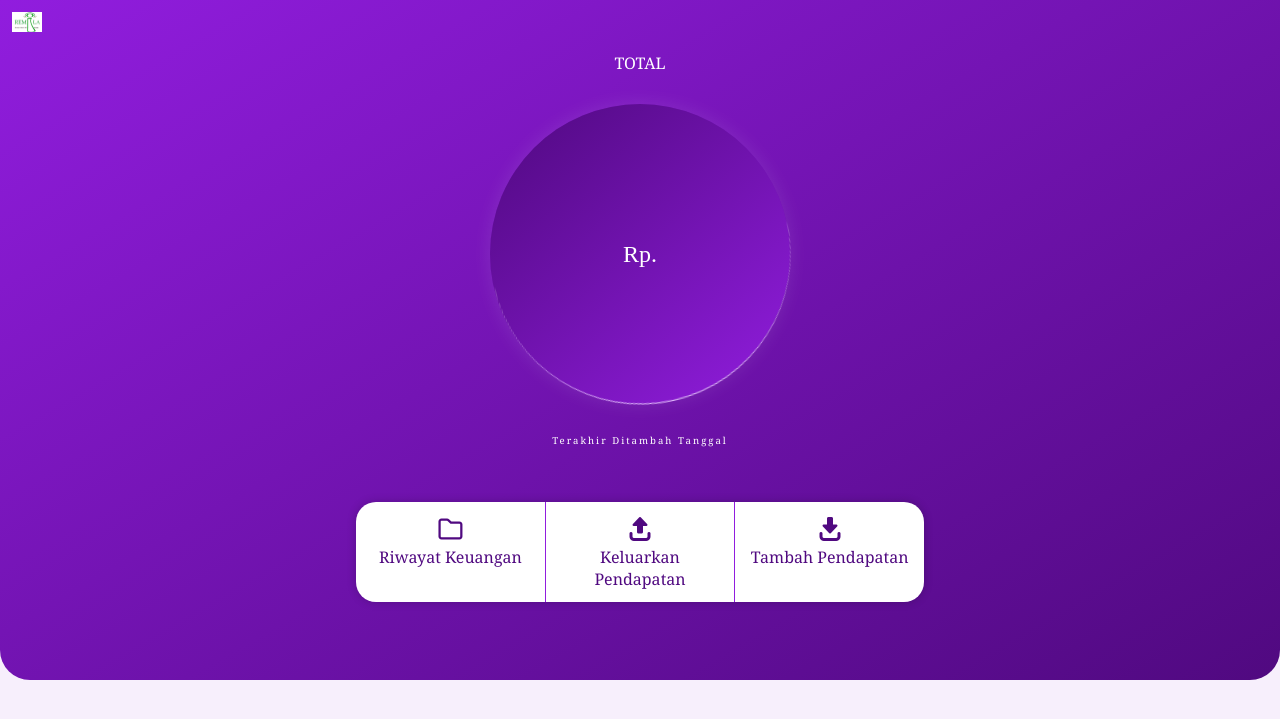
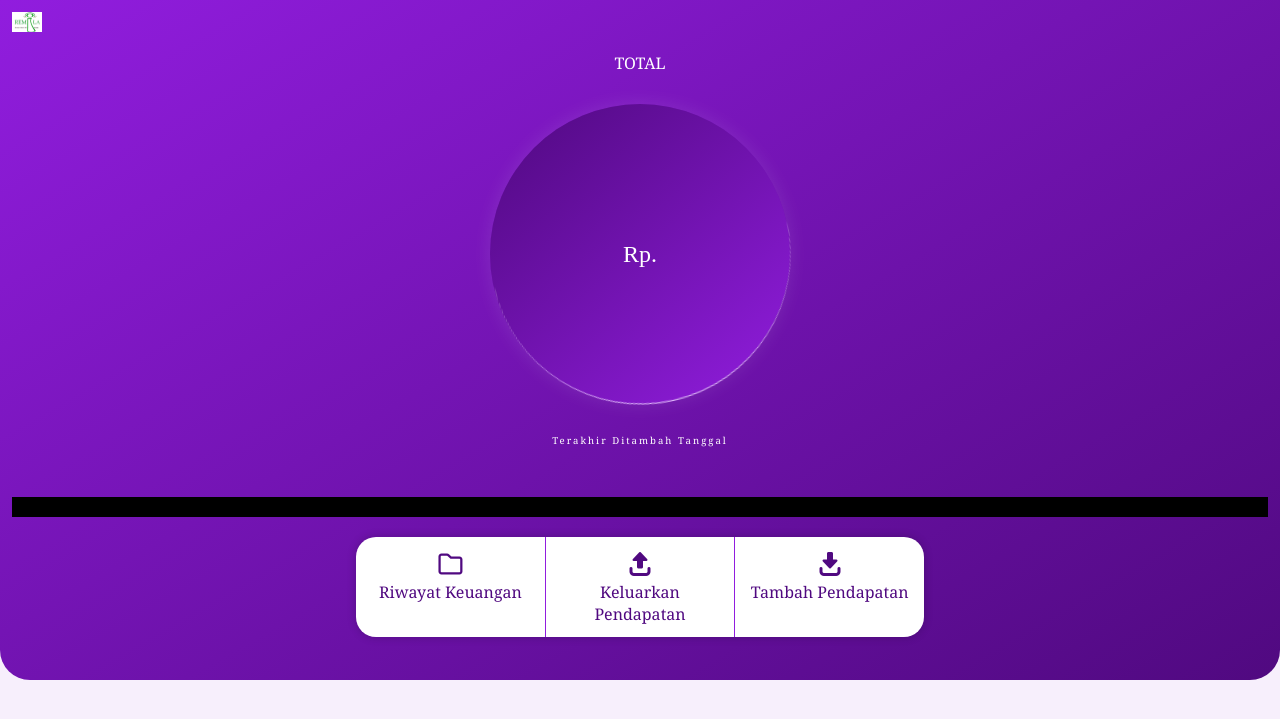
Before and after one commit to KamalW13/Manage-Money, a PHP site: page / in a window 1280 px wide. Shown: the top 719 px of the page. Run offline with PHP 8.4, Linux system fonts and the light colour scheme; some libraries are stand-ins or nearby versions.

Commit message:
memperbaiki .menu

```diff
--- a/style.css
+++ b/style.css
@@ -95,11 +95,13 @@ section nav img {
     display: flex;
     flex-direction: column;
     text-align: center;
+    margin-bottom: 50px;
 }
 
 .absolute {
     background-color: black;
     width: 100%;
+    height: 20px;
     display: flex;
     justify-content: center;
     position: relative;
@@ -114,10 +116,9 @@ section nav img {
     display: flex;
     flex-direction: row;
     justify-content: space-around;
+    width: max-content;
     position: absolute;
-    margin: auto 0;
-    width: max-content;
-    transform: translate(0, 40px);
+    bottom: -15vh;
 }
 
 .history,
@@ -177,7 +178,6 @@ section nav img {
     .menu {
         width: 100%;
         background-color: white;
-        transform: translate(0, 30px);
     }
     .circle {
         width: 250px;
```
